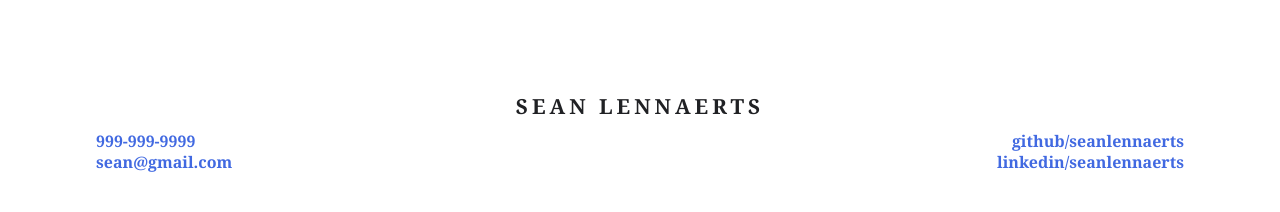
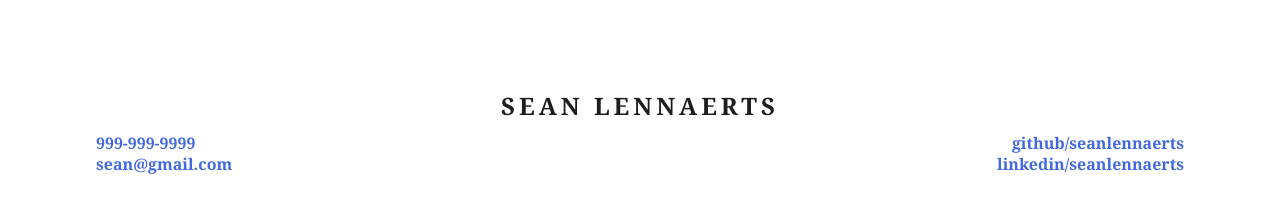
Before and after one commit to seanlennaerts/resume, a website with bundled scripts: page index.html in a window 1280 px wide. Built offline with nearby package versions, Linux system fonts and the light colour scheme.

Commit message:
updated some colors

```diff
--- a/style.scss
+++ b/style.scss
@@ -1,10 +1,10 @@
 // THEME
 $primary-color: royalblue;
-$secondary-color: black;
+// $secondary-color: black;
 $line-height: 1.3em;
 
 body {
-  color: #202124;
+  color: rgb(29, 29, 31);
   font-family: 'Georgia';
   font-size: 12pt;
   line-height: $line-height;
@@ -26,7 +26,7 @@ h1, h2 {
 }
 
 h1 {
-  font-size: 1.3em;
+  font-size: 1.5em;
   letter-spacing: 4px;
 }
 
```
